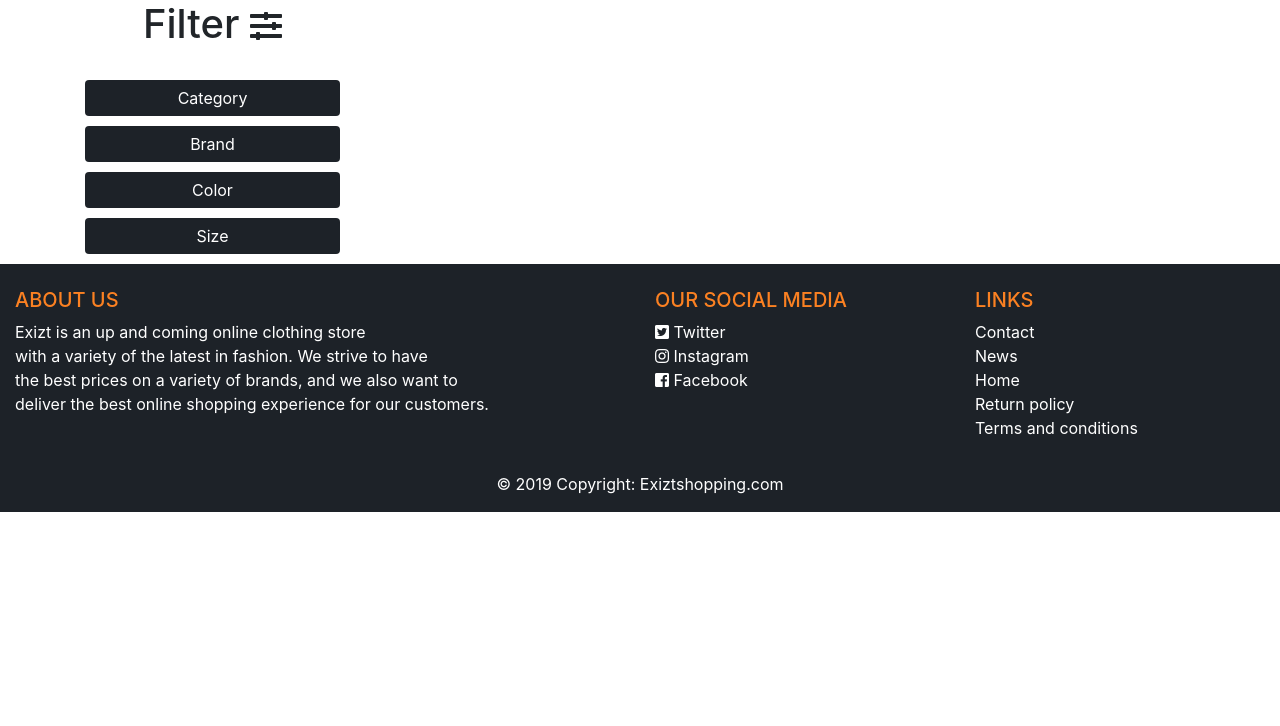
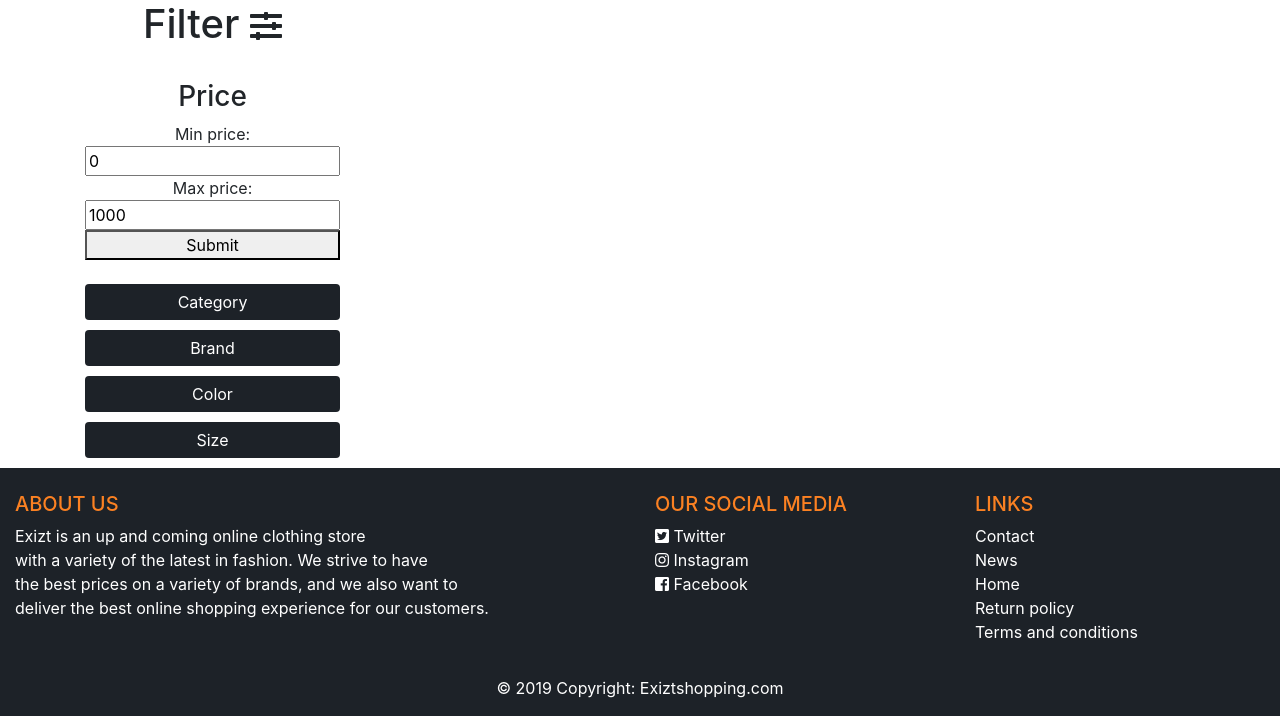
Before and after one commit to cjohansen96/APPGRUPPE2, a PHP site: page /mens.php?clothes in a window 1280 px wide. Shown: the part 74-800 px from the top of the page. Run offline with PHP 8.4, Linux system fonts and the light colour scheme; data that the repository does not hold is empty; some libraries are stand-ins or nearby versions.

Commit message:
Price filter

```diff
--- a/includes/fetch_data.inc.php
+++ b/includes/fetch_data.inc.php
@@ -8,6 +8,12 @@ if(isset($_POST["action"])) {
   $query = "
   SELECT * FROM Clothes WHERE Gender = 'M'";
 
+  if(isset($_POST["minimum_price"], $_POST["maximum_price"]) && !empty($_POST["minimum_price"]) && !empty($_POST["maximum_price"]))
+  {
+    $query .= "
+    AND Price BETWEEN '".$_POST["minimum_price"]."' AND '".$_POST["maximum_price"]."'
+    ";
+  }
 
   if(isset($_POST["category"]))  {
     $category_filter = implode("','", $_POST["category"]);
@@ -67,7 +73,7 @@ if(isset($_POST["action"])) {
  echo $output;
 }
 else if (isset($_POST["actionWomen"])) {
-    $query = "
+  $query = "
   SELECT * FROM Clothes WHERE Gender = 'F'";
 
 
--- a/mens.php
+++ b/mens.php
@@ -22,7 +22,18 @@ else {
 				<div class="col-md-3">
 					<div class="list-group text-center">
 						<h1> Filter <span style="font-size: 0.8em;" class="fas fa-sliders-h"></span></h1> <br>
+
+						<div class="list-group">
+							<h3>Price</h3>
+							<span>Min price:</span>
+							<input id="minimum_price" value="0">
+							<span>Max price:</span>
+							<input id="maximum_price" value="1000">
+							<button class="price_submit">Submit</button>
+						</div>  <br>
+
 						<a class="btn btn-primary" data-toggle="collapse" href="#collapseCategory" role="button" aria-expanded="false" aria-controls="collapseCategory">
+
 							Category
 						</a>
 						<div class="collapse" id="collapseCategory" style="height: 180px; overflow-y: auto; overflow-x: hidden;">
@@ -132,6 +143,8 @@ else {
 			function filter_data()
 			{
 				var action = 'fetch_data';
+				var minimum_price = $('#minimum_price').val();
+				var maximum_price = $('#maximum_price').val();
 				var category = get_filter('category');
 				var brand = get_filter('brand');
 				var color = get_filter('color');
@@ -139,7 +152,7 @@ else {
 				$.ajax({ //Ajax code
 					url:"includes/fetch_data.inc.php",
 					method:"POST",
-					data:{action:action, category:category, brand:brand, color:color, size:size}, //Passing variables to fetch_data.inc.php
+					data:{action:action, minimum_price:minimum_price, maximum_price:maximum_price,category:category, brand:brand, color:color, size:size}, //Passing variables to fetch_data.inc.php
 					success:function(data){		//Sucsess callback function
 						$('.filter_data').html(data); // Pasting html data into the class filter_data
 					}
@@ -164,6 +177,10 @@ else {
 				filter_data();
 			});
 
+			$('.price_submit').click(function(){
+				filter_data();
+			});
+
 
 		});
 	</script>
```
Lines whose indentation alone changed are shown as unchanged.
